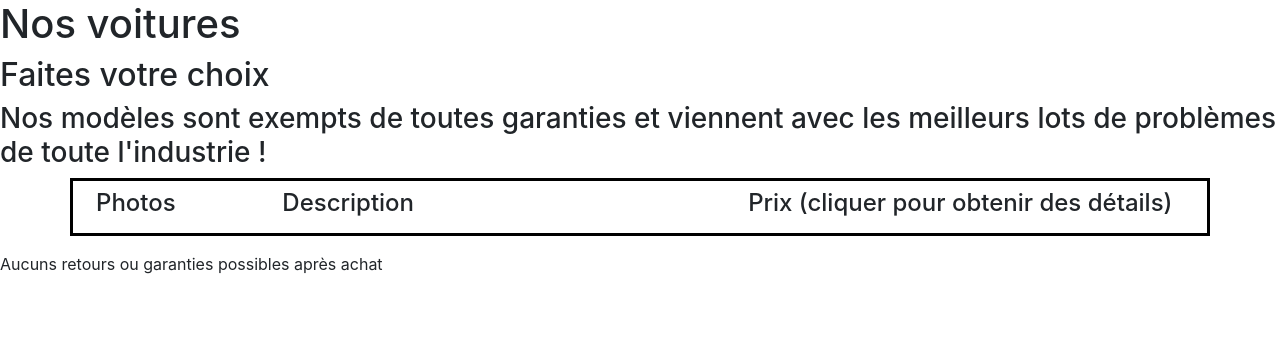
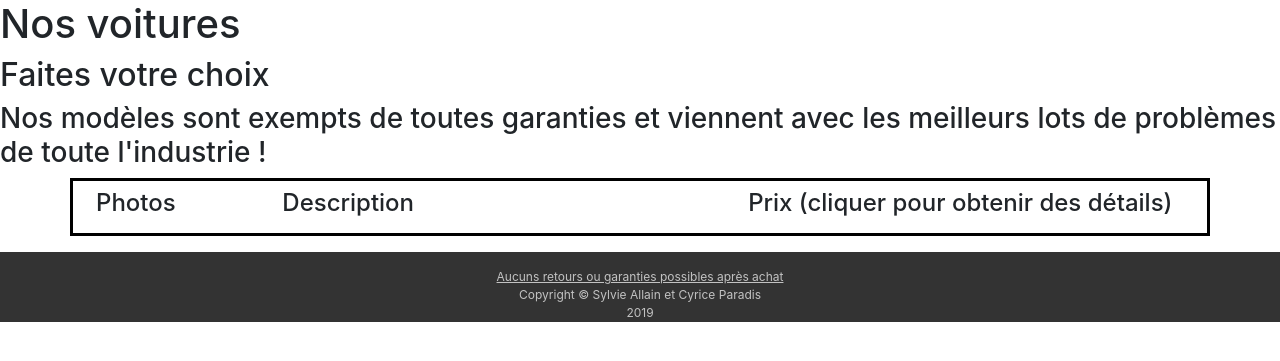
Before and after one commit to SylvieAllain/TP1_php, a PHP site: page /vues/selection.php in a window 1280 px wide. Shown: the top 361 px of the page. Run offline with PHP 8.4, Linux system fonts and the light colour scheme.

Commit message:
quelques modifs

```diff
--- /dev/null
+++ b/css/financing.css
@@ -0,0 +1 @@
+/*doc css*/
--- a/css/main.css
+++ b/css/main.css
@@ -1 +1,18 @@
 /*doc css*/
+
+footer {
+    padding-top: 1em;
+    text-align:center;
+    background-color: rgb(51, 51, 51);
+    height:100%;
+}
+
+.footerFont{
+  color: rgb(255,255,255,0.7);
+  vertical-align: center;
+  font-size:12px;
+}
+
+.underline{
+  text-decoration: underline;
+}
--- a/vues/financing.php
+++ b/vues/financing.php
@@ -7,5 +7,11 @@
   <body>
     <p>C'est le temps de passer aux choses sérieuses!</p>
     <p>Avec nous, soyez assurer que nous ferons tout en notre possible pour vous offrir le prix le plus en notre faveur !</p>
+    <footer>
+    <p class="footerFont"><span class="underline">Aucuns retours ou garanties possibles après achat</span> <br>
+        Copyright © Sylvie Allain et Cyrice Paradis <br>
+        2019
+    </p>
+    </footer>
   </body>
 </html>
--- a/vues/selection.php
+++ b/vues/selection.php
@@ -29,8 +29,12 @@
       }
         ?>
       </div>
-
-    <footer>Aucuns retours ou garanties possibles après achat</footer>
+      <footer>
+      <p class="footerFont"><span class="underline">Aucuns retours ou garanties possibles après achat</span> <br>
+          Copyright © Sylvie Allain et Cyrice Paradis <br>
+          2019
+      </p>
+      </footer>
   </body>
 </html>
 
```
Also changed, not shown: css/accueil.css (added, +10 -0 lines), vues/accueil.php (+23 -4 lines).
